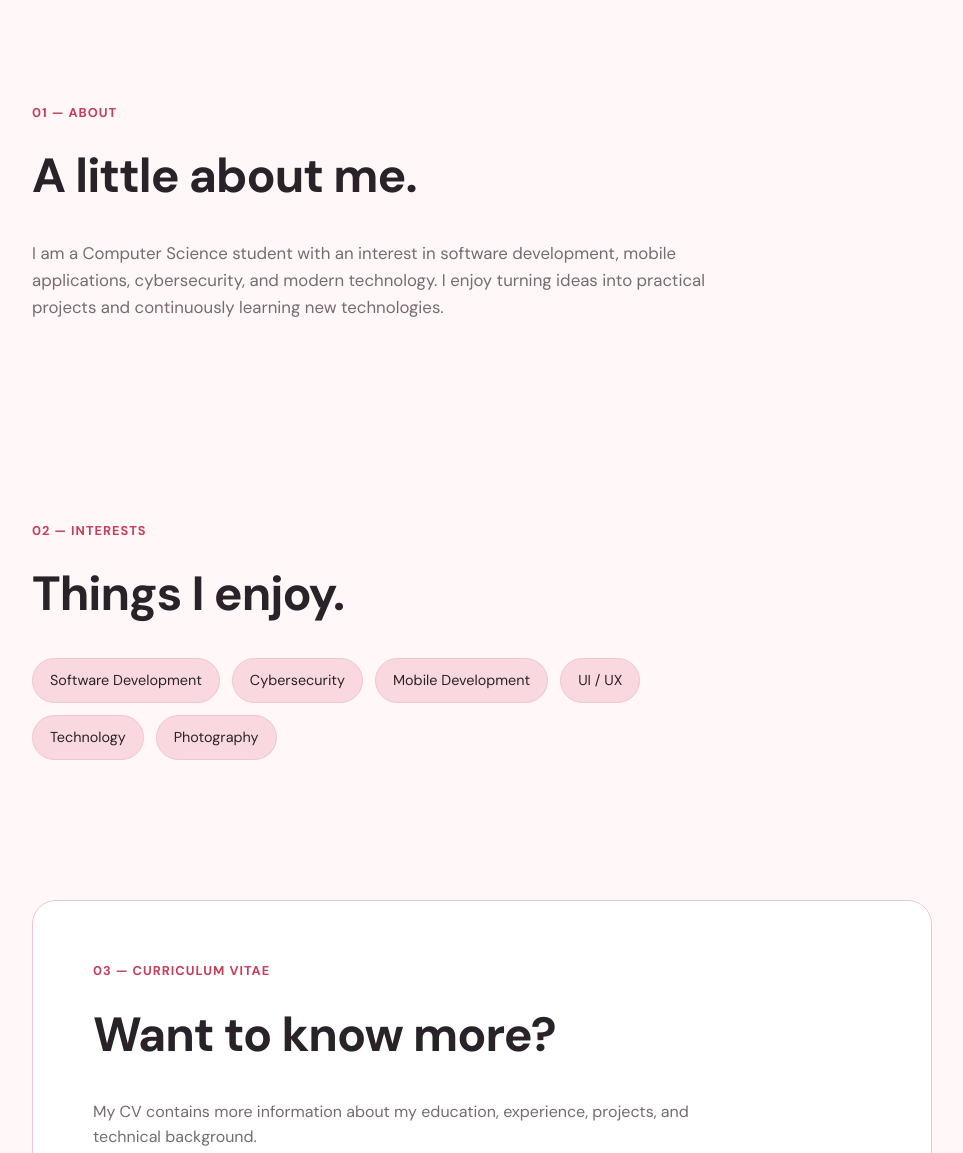
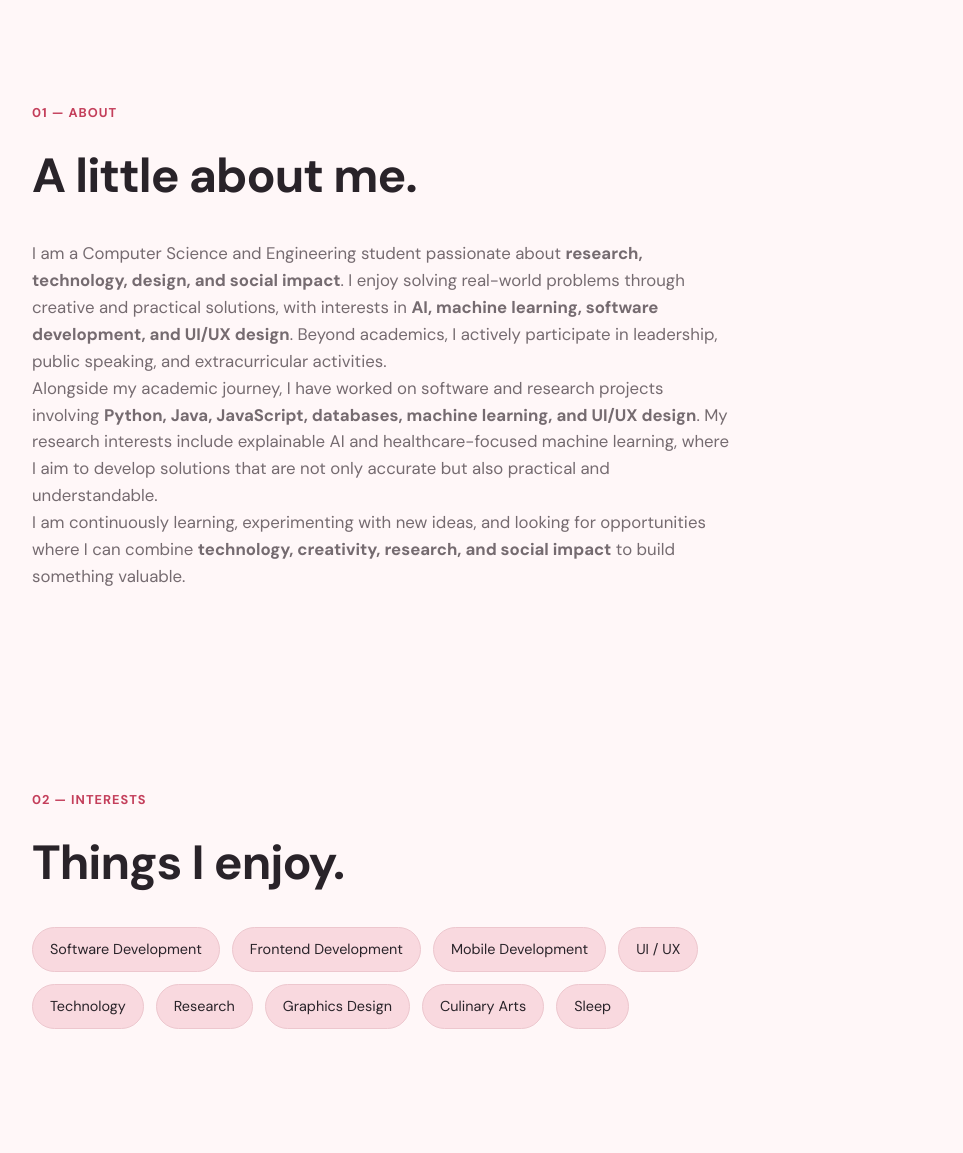
Before and after one commit to anikazaman370-glitch/anikazaman370-glitch.github.io, a website built with Vite: page index.html in a window 1280 px wide. Shown: the part 727-1880 px from the top of the page, without its empty margins (158-1121 px from the left). Built offline with nearby package versions, Linux system fonts and the light colour scheme.

Commit message:
update about me

```diff
--- a/index.html
+++ b/index.html
@@ -31,12 +31,12 @@
                 <h1>Anika Zaman</h1>
 
                 <p class="tagline">
-                    Computer Science Student &amp; Software Developer
+                    Computer Science Student &amp; UI.UX designer
                 </p>
 
                 <p class="intro">
-                    I enjoy building software, exploring technology, and learning
-                    about cybersecurity.
+                    I enjoy building software, exploring technology, and researching about healthcare-focused
+                    integrations with technology.
                 </p>
 
                 <div class="social-links">
@@ -63,10 +63,21 @@
             <h2>A little about me.</h2>
 
             <p class="about-text">
-                I am a Computer Science student with an interest in software
-                development, mobile applications, cybersecurity, and modern
-                technology. I enjoy turning ideas into practical projects and
-                continuously learning new technologies.
+                I am a Computer Science and Engineering student passionate about <b>research, technology, design,
+                    and
+                    social impact</b>. I enjoy solving real-world problems through creative and practical solutions,
+                with interests in <b>AI, machine learning, software development, and UI/UX design</b>. Beyond
+                academics, I actively participate in leadership, public speaking, and extracurricular activities.
+            </p>
+            <p class="about-text">
+                Alongside my academic journey, I have worked on software and research projects involving <b>Python,
+                    Java, JavaScript, databases, machine learning, and UI/UX design</b>. My research interests include
+                explainable AI and healthcare-focused machine learning, where I aim to develop solutions that are not
+                only accurate but also practical and understandable.
+            </p>
+            <p class="about-text">
+                I am continuously learning, experimenting with new ideas, and looking for opportunities where I can
+                combine <b>technology, creativity, research, and social impact</b> to build something valuable.
             </p>
         </section>
 
@@ -78,11 +89,14 @@
 
             <div class="interest-list">
                 <span>Software Development</span>
-                <span>Cybersecurity</span>
+                <span>Frontend Development</span>
                 <span>Mobile Development</span>
                 <span>UI / UX</span>
                 <span>Technology</span>
-                <span>Photography</span>
+                <span>Research</span>
+                <span>Graphics Design</span>
+                <span>Culinary Arts</span>
+                <span>Sleep</span>
             </div>
         </section>
 
@@ -113,7 +127,7 @@
         <p>© 2026 Anika Zaman</p>
 
         <a href="mailto:anikazaman370@email.com">
-            your@email.com
+            anikazaman370@email.com
         </a>
     </footer>
 
```
Also changed, not shown: dist/index.html, dist/profile.jpg (deleted), public/profile.jpg (deleted).
